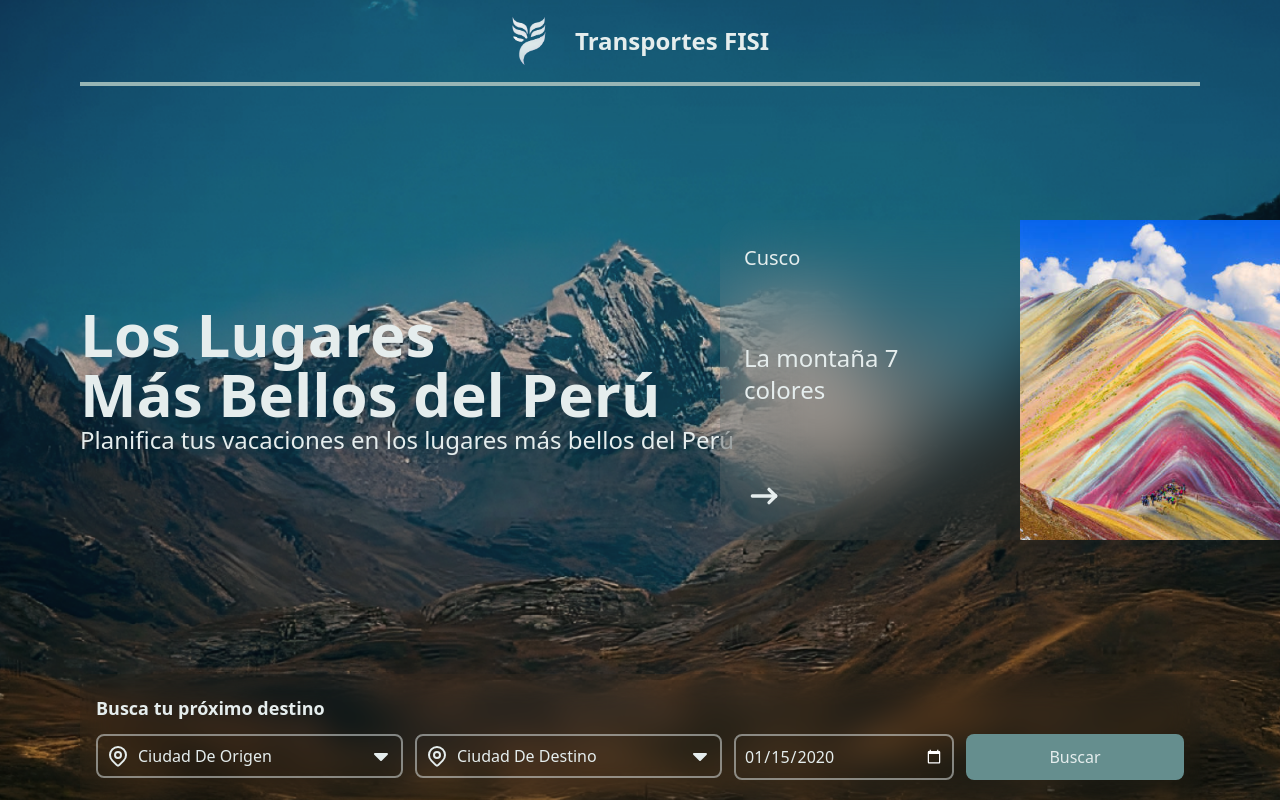
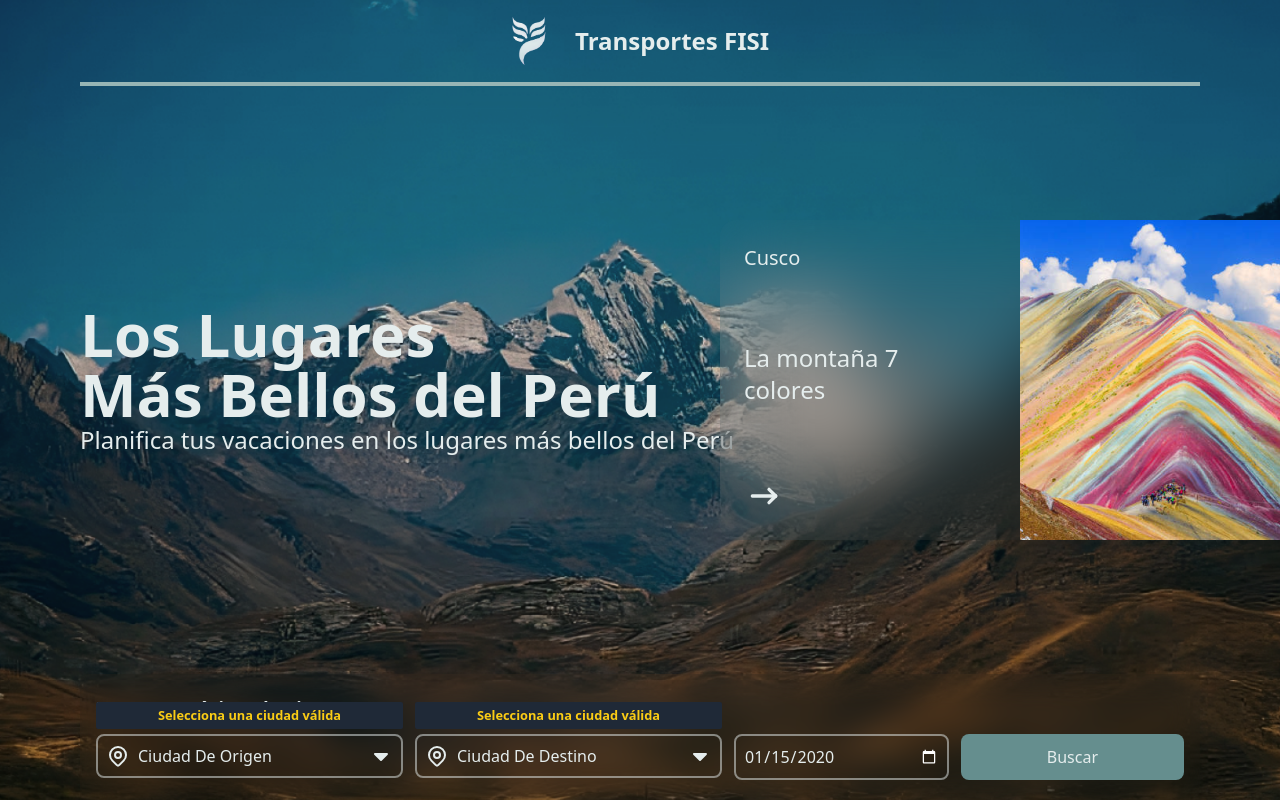
Before and after one commit to ProtoSG/front-transportes-fisi, a React (Vite) app: page / in a window 1280 px wide. Both pictures are taken after typing "2020-01-15" into the empty fields and a click on the button "Buscar". Shown: the top 800 px of the page. Built offline with nearby package versions, Linux system fonts and the light colour scheme.

Commit message:
feat: add localstorage to trip data

```diff
--- a/src/components/TripInfoPanel.tsx
+++ b/src/components/TripInfoPanel.tsx
@@ -1,9 +1,26 @@
 import { ArrowLargeIcon, CalendarIcon } from "@icons";
 import { useDataTripInfo } from "../hooks/useDataTripInfo";
 
+const formatDate = (dateString: string): string => {
+  const date = new Date(dateString);
+
+  const options: Intl.DateTimeFormatOptions = {
+    weekday: 'long',
+    day: 'numeric',
+    month: 'long',
+  };
+
+  const formattedDate = new Intl.DateTimeFormat('es-ES', options).format(date);
+
+  return formattedDate;
+};
+
+
 export function TripInfoPanel() {
 
-  const { ciudadOrigen, ciudadDestino, hora, ubicacion, tipoServicio } = useDataTripInfo();
+  const { ciudadOrigen, ciudadDestino, hora, ubicacion, tipoServicio, fechaSalida } = useDataTripInfo();
+
+  const date = formatDate(fechaSalida);
 
   return (
     <article className="bg-primary-100 rounded-xl px-8 py-5 flex flex-col gap-4">
@@ -20,7 +37,7 @@ export function TripInfoPanel() {
         </div>
         <div className="flex gap-2 items-center justify-center ">
           <CalendarIcon className="text-primary-500" />
-          <p className="text-xs text-nowrap">Jueves 19 de Septiembre</p>
+          <p className="text-xs text-nowrap capitalize">{date}</p>
         </div>
       </main>
       {
--- a/src/components/formSearch/FormSearch.tsx
+++ b/src/components/formSearch/FormSearch.tsx
@@ -5,11 +5,10 @@ import { SearchFormData, schemaFromSearch } from "./model/formSearch.mode";
 import { useDataTripInfo } from "../../hooks/useDataTripInfo";
 import { NewButton } from "../NewButton";
 import { InputSelect } from "./components";
+import { ErrorInput } from "./components/ErrorInput";
 
 export function FormSearch() {
-  const { ciudadOrigen, setCiudadOrigen, ciudadDestino, setCiudadDestino } = useDataTripInfo()
-
-  const navigate = useNavigate()
+  const { setCiudadOrigen, setCiudadDestino, setFechaSalida } = useDataTripInfo()
 
   const { control, handleSubmit, formState: { errors } } = useForm<SearchFormData>({
     resolver: zodResolver(schemaFromSearch),
@@ -20,9 +19,13 @@ export function FormSearch() {
     }
   })
 
+  const navigate = useNavigate()
+
   const onSubmit: SubmitHandler<SearchFormData> = (data) => {
-    console.log("DATA", data)
-    // navigate("/search-results")
+    setCiudadOrigen(data.ciudadOrigen)
+    setCiudadDestino(data.ciudadDestino)
+    setFechaSalida(data.date)
+    navigate("/search-results")
   }
 
   return (
@@ -33,13 +36,16 @@ export function FormSearch() {
           <InputSelect
             name="ciudadOrigen"
             control={control}
+            error={errors.ciudadOrigen}
           />
           <InputSelect
             name="ciudadDestino"
             control={control}
+            error={errors.ciudadDestino}
           />
         </fieldset>
         <div className="flex flex-col sm:flex-row w-full gap-3">
+          <div className="w-full relative">
             <Controller
               control={control}
               name="date"
@@ -48,9 +54,12 @@ export function FormSearch() {
                   type="date"
                   className="bg-transparent text-sm lg:text-base w-full focus:outline-none border-2 p-2 border-primary-50/50 rounded-lg"
                   {...field}
+                  value={field.value}
                 />
               }
             />
+            <ErrorInput error={errors.date} />
+          </div>
           <NewButton type="submit">
             Buscar
           </NewButton>
--- /dev/null
+++ b/src/components/formSearch/components/ErrorInput.tsx
@@ -0,0 +1,18 @@
+import { FieldError } from "react-hook-form"
+
+interface ErrorInputProps {
+  error?: FieldError
+}
+
+export function ErrorInput({ error }: ErrorInputProps) {
+  return (
+    <>
+      {
+        error &&
+        <div className="absolute -top-8 w-full flex items-center right-0 justify-center z-10 py-1 bg-gray-800 px-2 rounded-sm ">
+          <small className="text-yellow-400  font-semibold">{error.message}</small>
+        </div>
+      }
+    </>
+  )
+}
--- a/src/components/formSearch/components/InputSelect.tsx
+++ b/src/components/formSearch/components/InputSelect.tsx
@@ -1,8 +1,9 @@
 import { MapPinIcon, CaretDownIcon } from "@icons"
 import { useState } from "react"
-import { Control, Controller } from "react-hook-form"
+import { Control, Controller, FieldError } from "react-hook-form"
 import { SearchFormData } from "../model/formSearch.mode"
 import { DropdownSearch } from "./DropdownSearch"
+import { ErrorInput } from "./ErrorInput"
 
 type OptProps = {
   value: string,
@@ -18,9 +19,10 @@ const options: OptProps[] = [
 type InputSelectProps = {
   name: keyof SearchFormData
   control: Control<SearchFormData>
+  error?: FieldError
 }
 
-export function InputSelect({ name, control }: InputSelectProps) {
+export function InputSelect({ name, control, error }: InputSelectProps) {
   const [active, setActive] = useState<boolean>(false)
 
   const handleActive = () => {
@@ -54,6 +56,7 @@ export function InputSelect({ name, control }: InputSelectProps) {
                     options={options}
                   />
                 )}
+                <ErrorInput error={error} />
               </>
             )}
           />
--- a/src/components/formSearch/model/formSearch.mode.ts
+++ b/src/components/formSearch/model/formSearch.mode.ts
@@ -1,8 +1,12 @@
 import { z } from "zod"
 
 export const schemaFromSearch = z.object({
-  ciudadOrigen: z.string(),
-  ciudadDestino: z.string(),
+  ciudadOrigen: z.string().refine(val => val.toLowerCase() !== "ciudad de origen", {
+    message: "Selecciona una ciudad válida",
+  }),
+  ciudadDestino: z.string().refine(val => val.toLowerCase() !== "ciudad de destino", {
+    message: "Selecciona una ciudad válida",
+  }),
   date: z.string().date()
 })
 
--- /dev/null
+++ b/src/hooks/useDataTripInfo.ts
@@ -0,0 +1,68 @@
+import { create } from "zustand";
+
+const loadFromLocalStorage = <T>(key: string, defaultValue: T) => {
+  const storageValue = localStorage.getItem(key);
+  return storageValue ? JSON.parse(storageValue) : defaultValue;
+}
+
+const saveToLocalStorage = (key: string, value: any) => {
+  localStorage.setItem(key, JSON.stringify(value));
+}
+
+interface DataTripInfoProps {
+  ciudadOrigen: string;
+  setCiudadOrigen: (ciudad: string) => void;
+
+  ciudadDestino: string;
+  setCiudadDestino: (ciudad: string) => void;
+
+  fechaSalida: string;
+  setFechaSalida: (fecha: string) => void;
+
+  hora: string;
+  setHora: (hora: string) => void;
+
+  ubicacion: string;
+  setUbicacion: (ubicacion: string) => void;
+
+  tipoServicio: string;
+  setTipoServicio: (tipo: string) => void;
+}
+
+export const useDataTripInfo = create<DataTripInfoProps>((set) => ({
+  ciudadOrigen: loadFromLocalStorage<string>("ciudadOrigen", ""),
+  setCiudadOrigen: (ciudad: string) => set(() => {
+    saveToLocalStorage("ciudadOrigen", ciudad)
+    return { ciudadOrigen: ciudad }
+  }),
+
+  ciudadDestino: loadFromLocalStorage<string>("ciudadDestino", ""),
+  setCiudadDestino: (ciudad: string) => set(() => {
+    saveToLocalStorage("ciudadDestino", ciudad)
+    return { ciudadDestino: ciudad }
+  }),
+
+  fechaSalida: loadFromLocalStorage<string>("fechaSalida", ""),
+  setFechaSalida: (fecha: string) => set(() => {
+    saveToLocalStorage("fechaSalida", fecha)
+    return { fechaSalida: fecha }
+  }),
+
+  hora: loadFromLocalStorage<string>("hora", ""),
+  setHora: (hora: string) => set(() => {
+    saveToLocalStorage("hora", hora)
+    return { hora: hora }
+  }),
+
+  ubicacion: loadFromLocalStorage<string>("ubicacion", ""),
+  setUbicacion: (ubicacion: string) => set(() => {
+    saveToLocalStorage("ubicacion", ubicacion)
+    return { ubicacion: ubicacion }
+  }),
+
+  tipoServicio: loadFromLocalStorage<string>("tipoServicio", ""),
+  setTipoServicio: (tipo: string) => set(() => {
+    saveToLocalStorage("tipoServicio", tipo)
+    return { tipoServicio: tipo }
+  }),
+}))
--- a/src/hooks/useDataTripInfo.tsx
+++ /dev/null
@@ -1,41 +0,0 @@
-import { create } from "zustand";
-
-interface DataTripInfoProps {
-  ciudadOrigen: string;
-  setCiudadOrigen: (ciudad: string) => void;
-
-  ciudadDestino: string;
-  setCiudadDestino: (ciudad: string) => void;
-
-  fechaSalida: string;
-  setFechaSalida: (fecha: string) => void;
-
-  hora: string;
-  setHoraHora: (hora: string) => void;
-
-  ubicacion: string;
-  setUbicacion: (ubicacion: string) => void;
-
-  tipoServicio: string;
-  setTipoServicio: (tipo: string) => void;
-}
-
-export const useDataTripInfo = create<DataTripInfoProps>((set) => ({
-  ciudadOrigen: "",
-  setCiudadOrigen: (ciudad: string) => set({ ciudadOrigen: ciudad }),
-
-  ciudadDestino: "",
-  setCiudadDestino: (ciudad: string) => set({ ciudadDestino: ciudad }),
-
-  fechaSalida: "",
-  setFechaSalida: (fecha: string) => set({ fechaSalida: fecha }),
-
-  hora: "test",
-  setHoraHora: (hora: string) => set({ hora: hora }),
-
-  ubicacion: "test",
-  setUbicacion: (ubicacion: string) => set({ ubicacion: ubicacion }),
-
-  tipoServicio: "Ejecutivo VIP",
-  setTipoServicio: (tipo: string) => set({ tipoServicio: tipo }),
-}))
```
Lines whose indentation alone changed are shown as unchanged.
